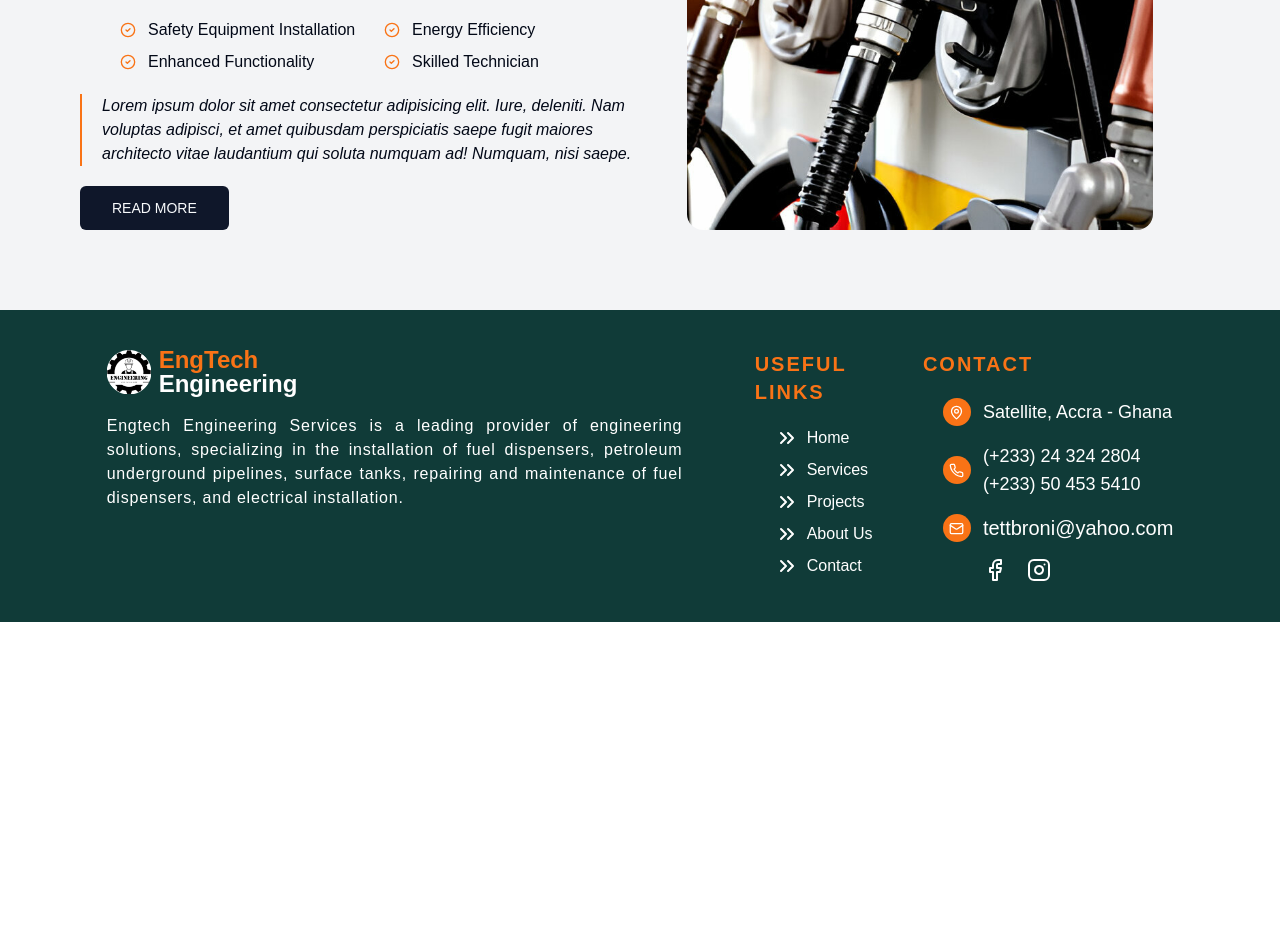
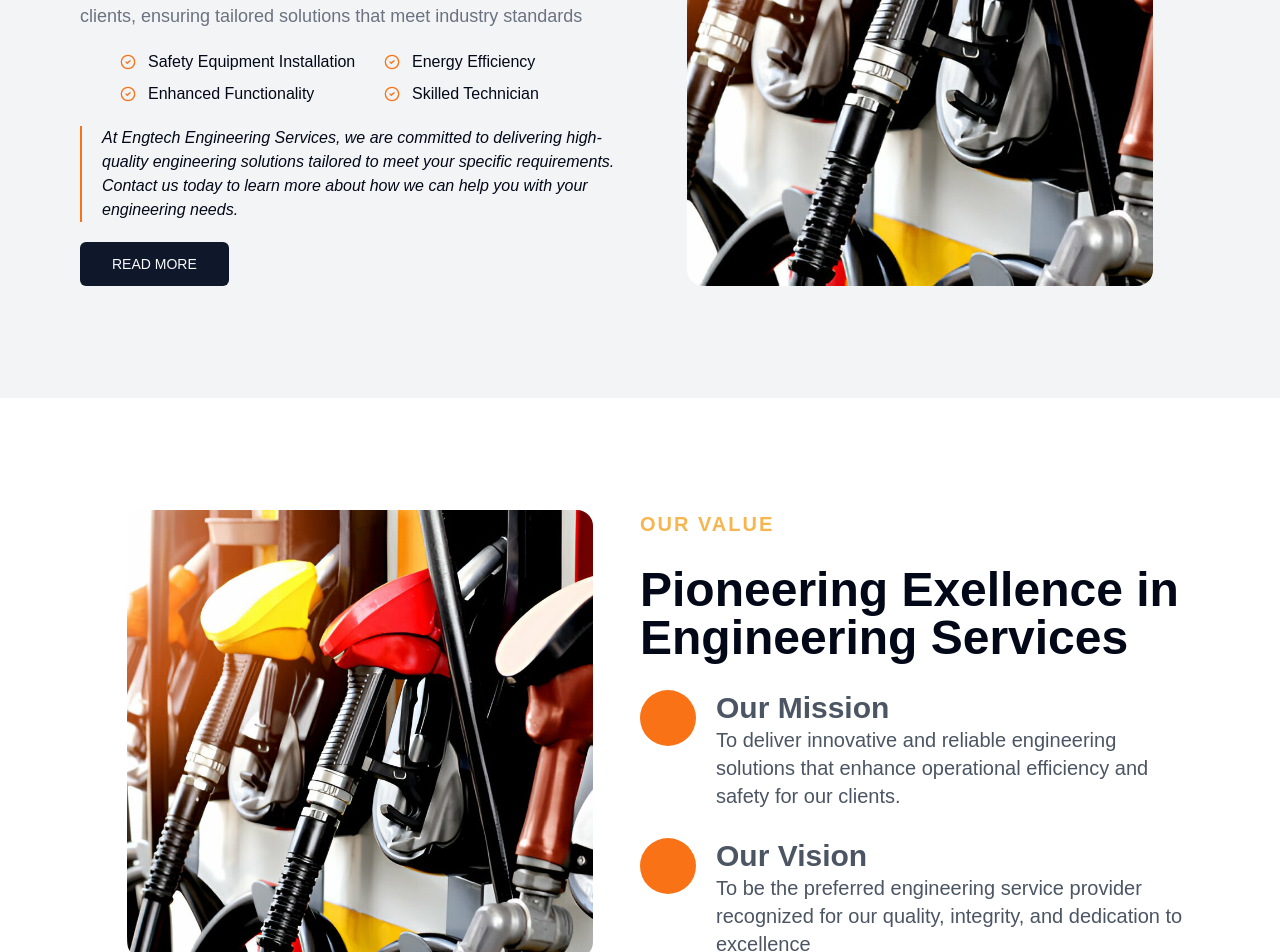
Before and after one commit to PrinceNarteh/engtech-engineering, a Next.js app: page / in a window 1280 px wide. Shown: the part 1540-2492 px from the top of the page. Before the commit the page ends 2162 px from the top, so only its background shows below. Built offline with nearby package versions, Linux system fonts and the light colour scheme; a web font is replaced by a local one.

Commit message:
feat: minor changes

```diff
--- a/app/page.tsx
+++ b/app/page.tsx
@@ -23,11 +23,11 @@ export default function Home() {
             className="bg-gray-100 flex gap-2 border p-5 rounded-full items-center w-fit"
           >
             <CircleCheck className="text-orange-500 shrink-0" />
-            <span className="text-2xl">{service.title}</span>
+            <span className="text-xl md:text-2xl">{service.title}</span>
           </div>
         ))}
       </section>
-      <section className="flex flex-col md:flex-row py-20 px-10 lg:px-20 bg-gray-100">
+      <section className="flex flex-col lg:flex-row py-28 px-10 lg:px-20 bg-gray-100 gap-y-10">
         <div className="flex-1 space-y-5">
           <HeadingTitle text="About us" />
           <h2 className="text-4xl font-semibold">
@@ -51,10 +51,10 @@ export default function Home() {
             ))}
           </div>
           <p className="border-l-2 border-l-orange-500 pl-5 italic">
-            Lorem ipsum dolor sit amet consectetur adipisicing elit. Iure,
-            deleniti. Nam voluptas adipisci, et amet quibusdam perspiciatis
-            saepe fugit maiores architecto vitae laudantium qui soluta numquam
-            ad! Numquam, nisi saepe.
+            At Engtech Engineering Services, we are committed to delivering
+            high-quality engineering solutions tailored to meet your specific
+            requirements. Contact us today to learn more about how we can help
+            you with your engineering needs.
           </p>
           <Button size="lg">READ MORE</Button>
         </div>
@@ -63,13 +63,54 @@ export default function Home() {
             <Image
               src="/images/hero.jpg"
               width="200"
-              height="400"
+              height="800"
               alt=""
               className="w-full h-full object-cover rounded-2xl"
             />
           </div>
         </div>
       </section>
+      <section className="flex flex-col md:flex-row py-28 px-10 lg:px-20">
+        <div className="flex-1">
+          <div className="md:w-10/12 mx-auto h-full justify-self-end relative">
+            <Image
+              src="/images/hero.jpg"
+              width="200"
+              height="800"
+              alt=""
+              className="w-full h-full object-cover rounded-2xl"
+            />
+          </div>
+        </div>
+        <div className="flex-1">
+          <div className="flex-1 space-y-7">
+            <HeadingTitle text="OUR VALUE" />
+            <h2 className="text-5xl font-semibold">
+              Pioneering Exellence in Engineering Services
+            </h2>
+            <div className="flex gap-5 text-gray-600">
+              <div className="shrink-0 size-14 rounded-full bg-orange-500"></div>
+              <div>
+                <h4 className="text-3xl font-semibold">Our Mission</h4>
+                <p className="text-xl">
+                  To deliver innovative and reliable engineering solutions that
+                  enhance operational efficiency and safety for our clients.
+                </p>
+              </div>
+            </div>
+            <div className="flex gap-5 text-gray-600">
+              <div className="shrink-0 size-14 rounded-full bg-orange-500"></div>
+              <div>
+                <h4 className="text-3xl font-semibold">Our Vision</h4>
+                <p className="text-xl">
+                  To be the preferred engineering service provider recognized
+                  for our quality, integrity, and dedication to excellence
+                </p>
+              </div>
+            </div>
+          </div>
+        </div>
+      </section>
     </>
   );
 }
```
